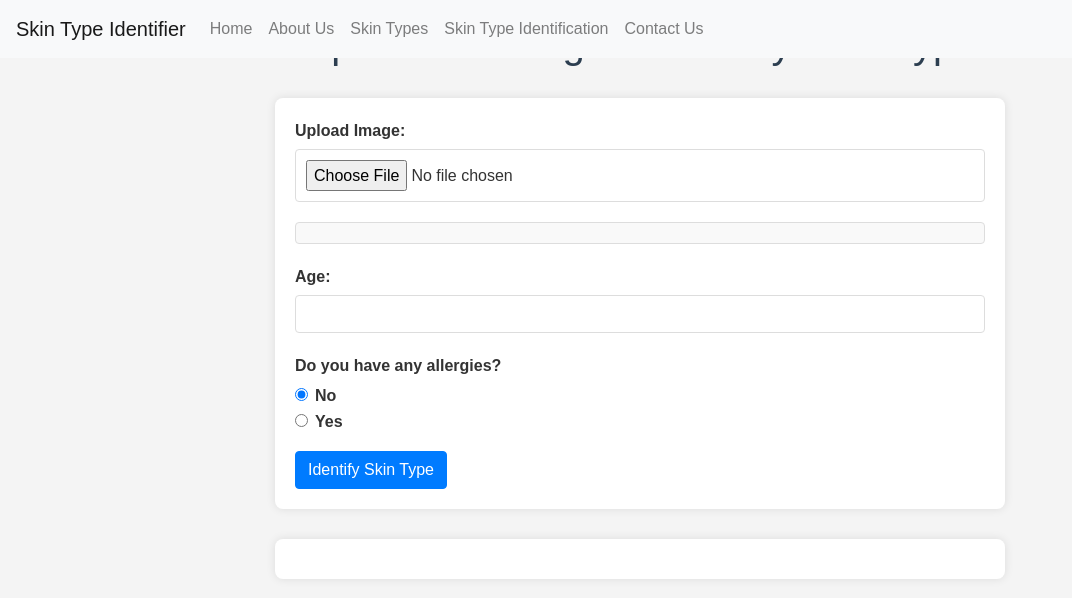
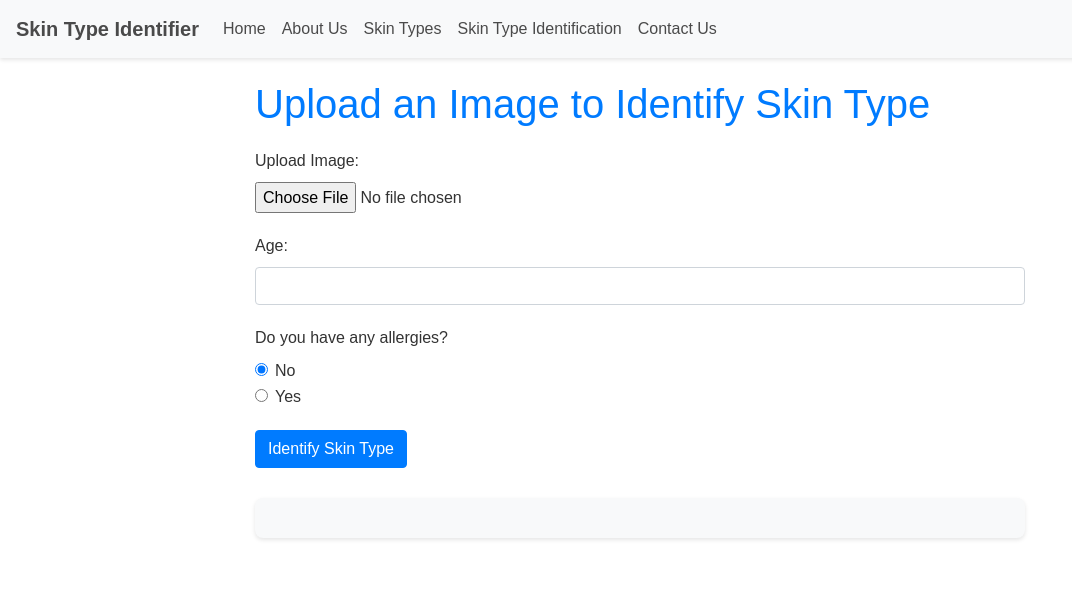
Before and after one commit to SANJANASOLANGA/SkinTypeClassification, a Flask app: page /identify in a window 1280 px wide. Shown: the top 598 px of the page, without its empty margins (0-1072 px from the left). Run offline with Flask 3, Linux system fonts and the light colour scheme; some libraries are stand-ins or nearby versions.

Commit message:
Added new styles

```diff
--- a/static/styles.css
+++ b/static/styles.css
@@ -1,89 +1,69 @@
-/* General styles */
+/* Custom CSS for Skin Type Identifier */
+
 body {
     font-family: Arial, sans-serif;
     line-height: 1.6;
     color: #333;
-    max-width: 800px;
-    margin: 0 auto;
-    padding: 20px;
-    background-color: #f4f4f4;
+    padding-top: 80px; /* Adjusted for fixed navbar */
 }
 
-h1 {
-    color: #2c3e50;
-    text-align: center;
-    margin-bottom: 30px;
+.navbar {
+    box-shadow: 0 2px 4px rgba(0,0,0,.1);
 }
 
-/* Form styles */
-form {
-    background-color: #fff;
-    padding: 20px;
-    border-radius: 8px;
-    box-shadow: 0 0 10px rgba(0, 0, 0, 0.1);
+.navbar-brand {
+    font-weight: bold;
+    color: #4a4a4a !important;
 }
 
-label {
-    display: block;
-    margin-bottom: 5px;
-    font-weight: bold;
+.nav-link {
+    color: #4a4a4a !important;
 }
 
-input[type="file"],
-input[type="number"],
-select {
-    width: 100%;
-    padding: 10px;
-    margin-bottom: 20px;
-    border: 1px solid #ddd;
-    border-radius: 4px;
+.nav-link:hover {
+    color: #007bff !important;
 }
 
-input[type="submit"] {
-    background-color: #3498db;
-    color: #fff;
-    padding: 10px 20px;
-    border: none;
-    border-radius: 4px;
-    cursor: pointer;
-    font-size: 16px;
+h1, h2 {
+    color: #007bff;
+    margin-bottom: 20px;
 }
 
-input[type="submit"]:hover {
-    background-color: #2980b9;
+.container {
+    max-width: 800px;
 }
 
-/* Image preview styles */
 #imagePreview {
-    margin-top: 10px;
+    margin-top: 20px;
     margin-bottom: 20px;
     text-align: center;
-    border: 1px solid #ddd;
-    padding: 10px;
-    border-radius: 4px;
-    background-color: #f9f9f9;
 }
 
 #imagePreview img {
     max-width: 100%;
-    max-height: 300px;
-    object-fit: contain;
+    height: auto;
+    border-radius: 8px;
+    box-shadow: 0 4px 8px rgba(0,0,0,.1);
 }
 
-/* Results styles */
 #results {
     margin-top: 30px;
-    background-color: #fff;
     padding: 20px;
+    background-color: #f8f9fa;
     border-radius: 8px;
-    box-shadow: 0 0 10px rgba(0, 0, 0, 0.1);
+    box-shadow: 0 2px 4px rgba(0,0,0,.1);
 }
 
-#results h2 {
-    color: #2c3e50;
-    margin-bottom: 10px;
+.form-group {
+    margin-bottom: 20px;
 }
 
-#results p {
-    margin-bottom: 10px;
+.btn-primary {
+    background-color: #007bff;
+    border-color: #007bff;
 }
+
+.btn-primary:hover {
+    background-color: #0056b3;
+    border-color: #0056b3;
+}
```
